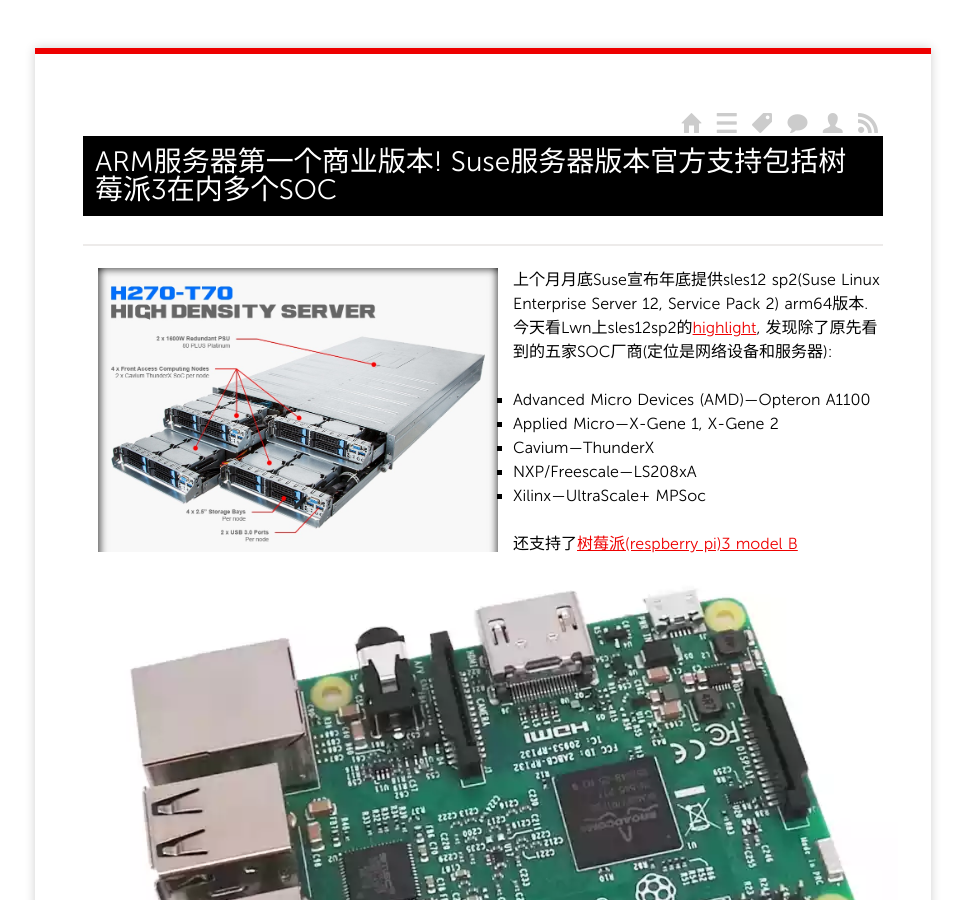
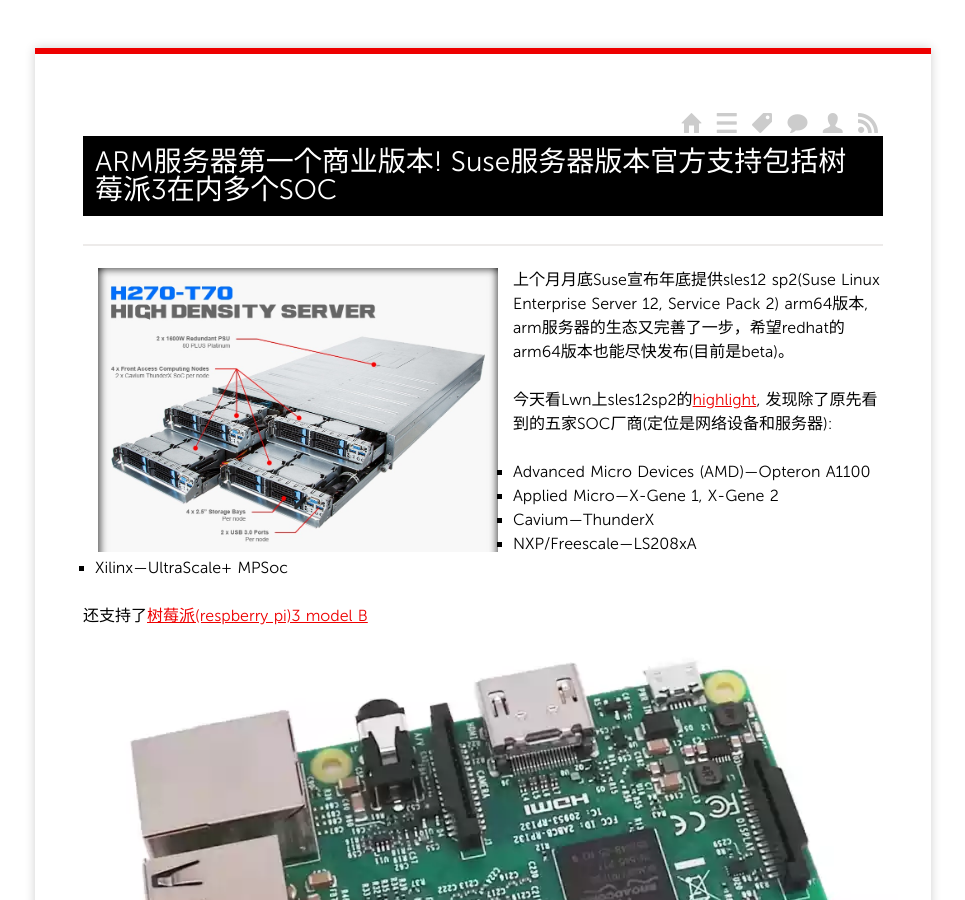
Before and after one commit to bjzhang/bjzhang.github.io, a Jekyll site: the page built from _posts/2016/2016-11-09-suse-release-12-sp2-including-aarch64-support.md, in a window 1280 px wide and 900 px high. Shown: the whole window, without its empty margins (157-1122 px from the left). Built offline with Jekyll 4.4.1, drawn with Linux system fonts in a browser that asks for light colours; Markdown is read by kramdown in place of the engine named in the settings; comment, search, counter and statistics services are not loaded; some of the changed text lies outside the part shown.

Commit message:
rebase: arm64 server: minor improvement
Signed-off-by: Bamvor Jian Zhang <bamvor.zhangjian@linaro.org>

```diff
--- a/_posts/2016/2016-11-09-suse-release-12-sp2-including-aarch64-support.md
+++ b/_posts/2016/2016-11-09-suse-release-12-sp2-including-aarch64-support.md
@@ -5,7 +5,9 @@
 tags: [suse, arm64, aarch64, respberry pi]
 ---
 
-<img alt="giga_thunderx" src="{{site.url}}/public/images/arm64_ecosystem/giga_thunderx.jpg" width="50%" align="left" style="margin: 0px 15px">上个月月底Suse宣布年底提供sles12 sp2(Suse Linux Enterprise Server 12, Service Pack 2) arm64版本. 今天看Lwn上sles12sp2的[highlight](https://www.suse.com/products/server/highlights), 发现除了原先看到的五家SOC厂商(定位是网络设备和服务器):
+<img alt="giga_thunderx" src="{{site.url}}/public/images/arm64_ecosystem/giga_thunderx.jpg" width="50%" align="left" style="margin: 0px 15px">上个月月底Suse宣布年底提供sles12 sp2(Suse Linux Enterprise Server 12, Service Pack 2) arm64版本, arm服务器的生态又完善了一步，希望redhat的arm64版本也能尽快发布(目前是beta)。
+
+今天看Lwn上sles12sp2的[highlight](https://www.suse.com/products/server/highlights), 发现除了原先看到的五家SOC厂商(定位是网络设备和服务器):
 
 *  Advanced Micro Devices (AMD)—Opteron A1100
 *  Applied Micro—X-Gene 1, X-Gene 2
@@ -23,7 +25,7 @@
 
 题图是技嘉推出的[基于Cavium thunderX的arm64服务器(2U机箱)](http://b2b.gigabyte.com/products/product-page.aspx?pid=5460), [参考资料](http://cavium.com/newsevents-Cavium-and-GIGABYTE-Announce-Official-Release-of-Production-Ready-ThunderX-based-Servers.html)
 
-注: GM是Gold Master, 通常来说, 如果没有问题, 1-2周之后就会有GA, 也就是正式版本release.
+注: GM是Gold Master. 发行版的发布正式商用版本一般会经历Alpha, Beta, RC(若干个), GM和GA. 通常来说, 如果GM没有问题, 1-2周之后就会有GA, 也就是正式版本release.
 
 参考链接:
 
```
